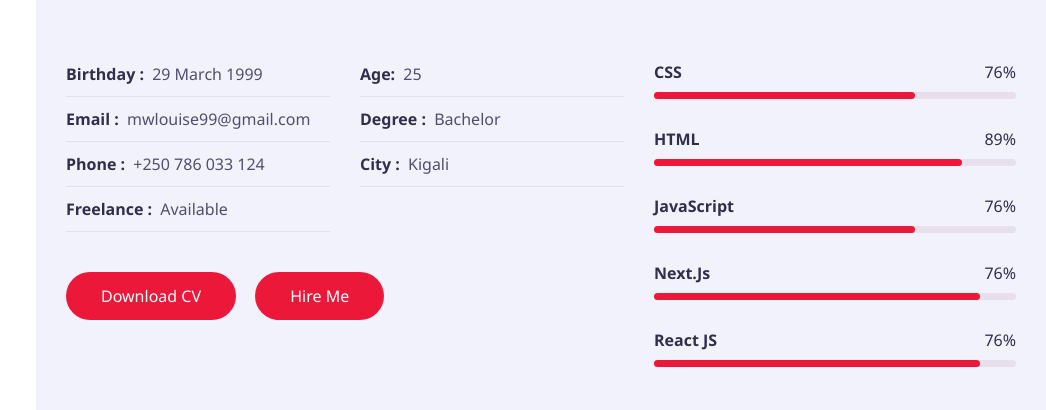
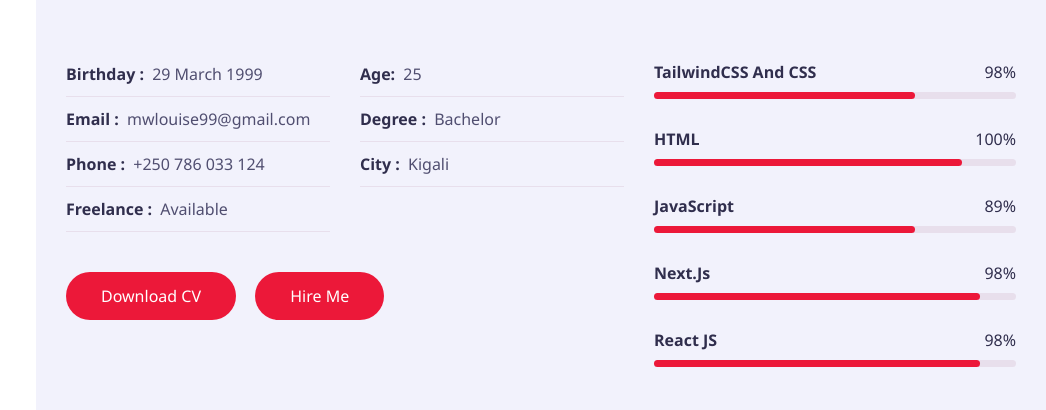
Before and after one commit to Mlouise99/JS-Portfolio, a website: page index.html in a window 1280 px wide. Shown: the part 1144-1554 px from the top of the page, without its empty margins (234-1280 px from the left). Drawn offline with nearby package versions, Linux system fonts and the light colour scheme; a web font is replaced by a local one.

Commit message:
info update

```diff
--- a/index.html
+++ b/index.html
@@ -112,10 +112,10 @@
                                  <div class="skills padd-15" >
                                     <div class="row">
                                         <div class="skill-item padd-15">
-                                            <h5>CSS</h5>
+                                            <h5> TailwindCSS and CSS</h5>
                                             <div class="progress">
                                                 <div class="progress-in" style="width: 72%;"></div>
-                                                <div class="skill-percent">76%</div>
+                                                <div class="skill-percent">98%</div>
                                             </div>
 
                                         </div>
@@ -123,7 +123,7 @@
                                             <h5>HTML</h5>
                                             <div class="progress">
                                                 <div class="progress-in" style="width: 85%;"></div>
-                                                <div class="skill-percent">89%</div>
+                                                <div class="skill-percent">100%</div>
                                             </div>
 
                                         </div>
@@ -131,7 +131,7 @@
                                             <h5>JavaScript</h5>
                                             <div class="progress">
                                                 <div class="progress-in" style="width: 72%;"></div>
-                                                <div class="skill-percent">76%</div>
+                                                <div class="skill-percent">89%</div>
                                             </div>
 
                                         </div>
@@ -139,7 +139,7 @@
                                             <h5>Next.js</h5>
                                             <div class="progress">
                                                 <div class="progress-in" style="width: 90%;"></div>
-                                                <div class="skill-percent">76%</div>
+                                                <div class="skill-percent">98%</div>
                                             </div>
 
                                         </div>
@@ -147,7 +147,7 @@
                                             <h5>React JS</h5>
                                             <div class="progress">
                                                 <div class="progress-in" style="width: 90%;"></div>
-                                                <div class="skill-percent">76%</div>
+                                                <div class="skill-percent">98%</div>
                                             </div>
 
                                         </div>
```
